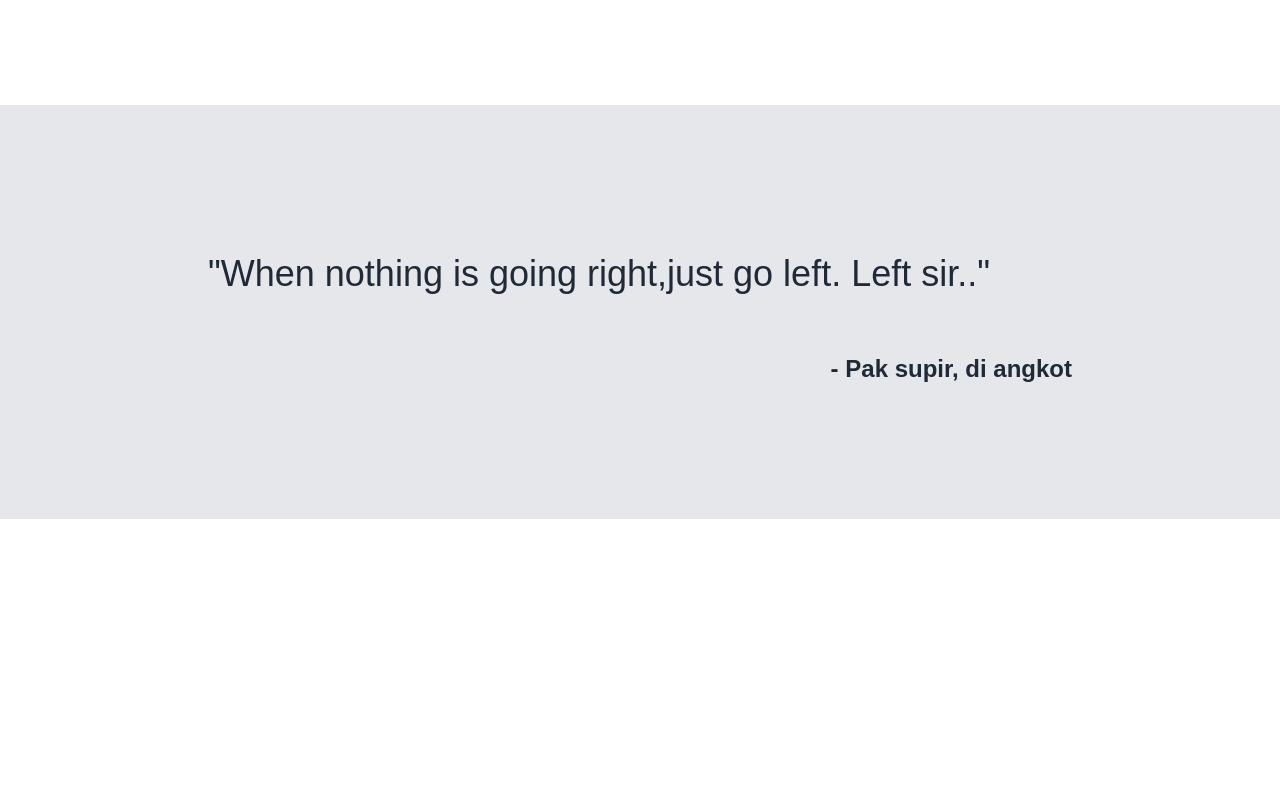
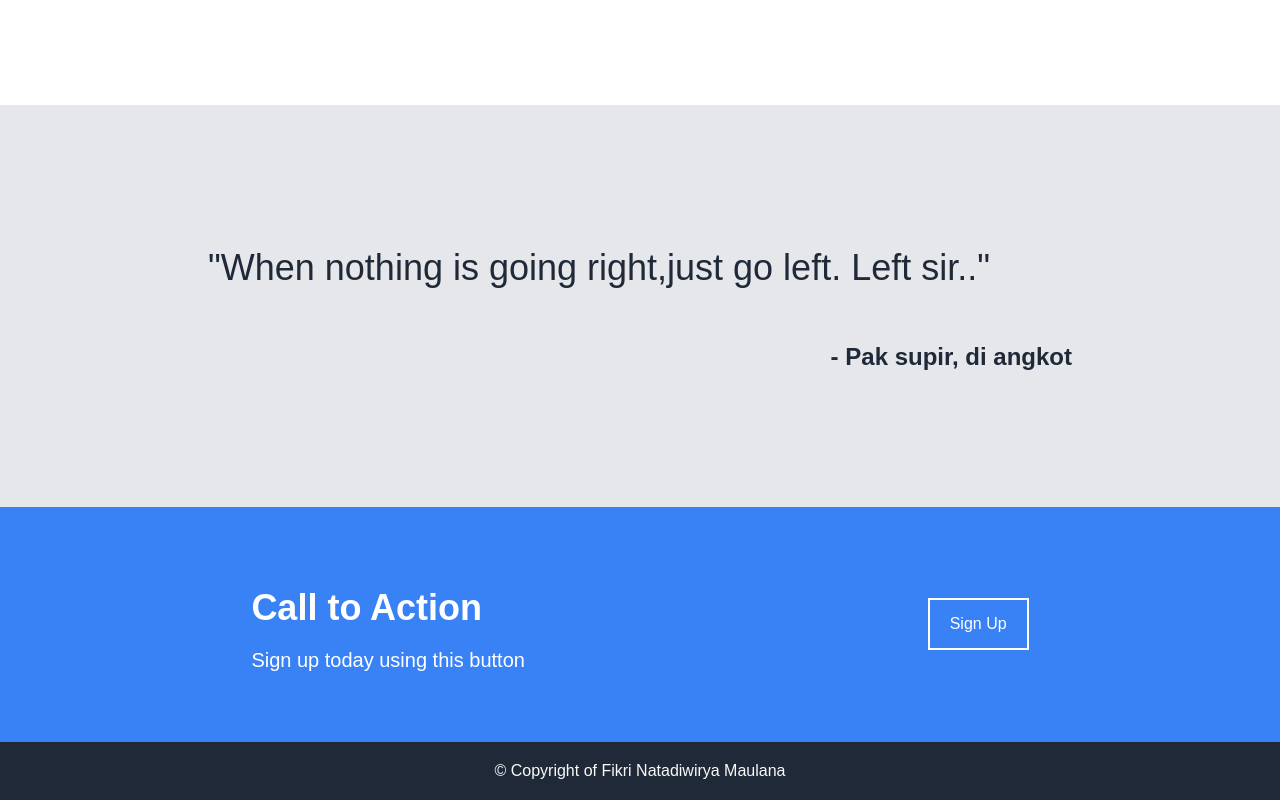
Before and after one commit to fikrim1109/Landing-Page, a plain HTML site: page index.html in a window 1280 px wide. Shown: the part 846-1646 px from the top of the page. Before the commit the page ends 1365 px from the top, so only its background shows below. Drawn offline with Linux system fonts and the light colour scheme.

Commit message:
UPDATE FOOTER DAN CTA

```diff
--- a/index.html
+++ b/index.html
@@ -1,11 +1,13 @@
 <!DOCTYPE html>
 <html lang="en">
+
 <head>
     <meta charset="UTF-8">
     <meta name="viewport" content="width=device-width, initial-scale=1.0">
     <title>Your Landing Page</title>
     <link rel="stylesheet" type="text/css" href="style.css">
 </head>
+
 <body>
     <header>
         <div id="header-logo">Header Logo</div>
@@ -54,9 +56,21 @@
         </div>
     </main>
     <div class="quote">
-    <h3>"When nothing is going right,just go left. Left sir.."</h3>
+        <h2>"When nothing is going right,just go left. Left sir.."</h2>
         <p>- Pak supir, di angkot</p>
     </div>
 
+    <div class="cta">
+        <div>
+            <h2>Call to Action</h2>
+            <p>Sign up today using this button</p>
+        </div>
+        <button id="signup-button-cta">Sign Up</button>
+    </div>
+
+        <footer>
+         &copy; Copyright of Fikri Natadiwirya Maulana
+        </footer>
 </body>
+
 </html>
--- a/style.css
+++ b/style.css
@@ -123,8 +123,46 @@ header {
   color: #1f2937;
 }
 
-.quote h3 {
+.quote h2 {
   font-size: 36px;
   font-weight: 100;
   color: #1f2937;
 }
+
+.cta {
+  background-color: #3882F6;
+  color: #fff;
+  text-align:center;
+  padding: 50px;
+  display: flex;
+  justify-content: space-around;
+  align-items : center;
+  text-align: start;
+
+}
+
+.cta h2 {
+  font-size: 36px;
+  margin-bottom: 6px;
+}
+
+.cta p {
+  font-size: 20px;
+}
+
+#signup-button-cta {
+  background-color: #3882F6;
+  color: #ffffff;
+  padding: 15px 20px;
+  border: rgb(255, 255, 255) 2px solid;
+  cursor: pointer;
+  text-align: right;
+  font-size: 16px;
+}
+
+footer {
+  text-align: center;
+  padding: 20px;
+  background-color: #1F2937;
+  color: #F9FAF8;
+}
```
Lines whose indentation alone changed are shown as unchanged.
